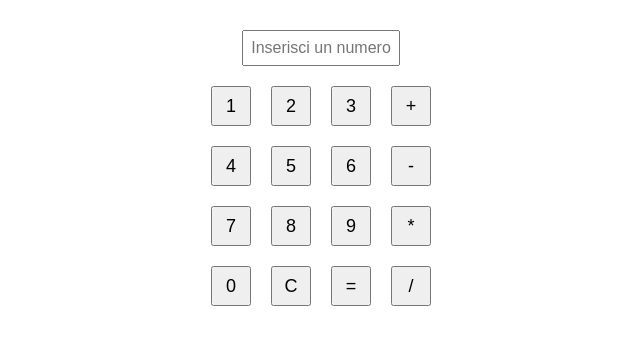
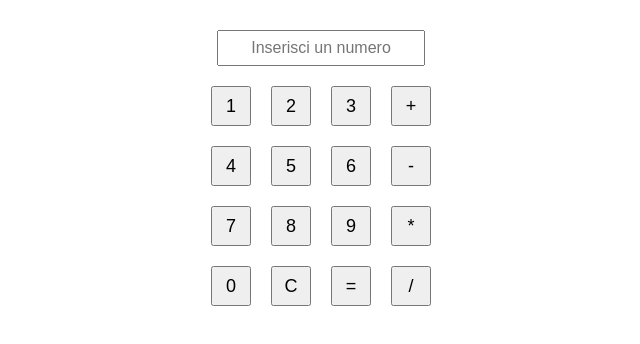
Before and after one commit to Alessio2317/alessio2317.github.io, a plain HTML site: page calcolatricev3.html in a window 1280 px wide. Shown: the full height of the page, 319-959 px from the left. Drawn offline with Linux system fonts and the light colour scheme.

Commit message:
Update calcolatricev3.html

```diff
--- a/calcolatricev3.html
+++ b/calcolatricev3.html
@@ -10,7 +10,7 @@
             margin: 0;
             padding: 20px;}
 
-        input{width: 150px;
+        input{width: 200px;
             height: 30px;
             margin: 10px;
             font-size: 16px;
```
